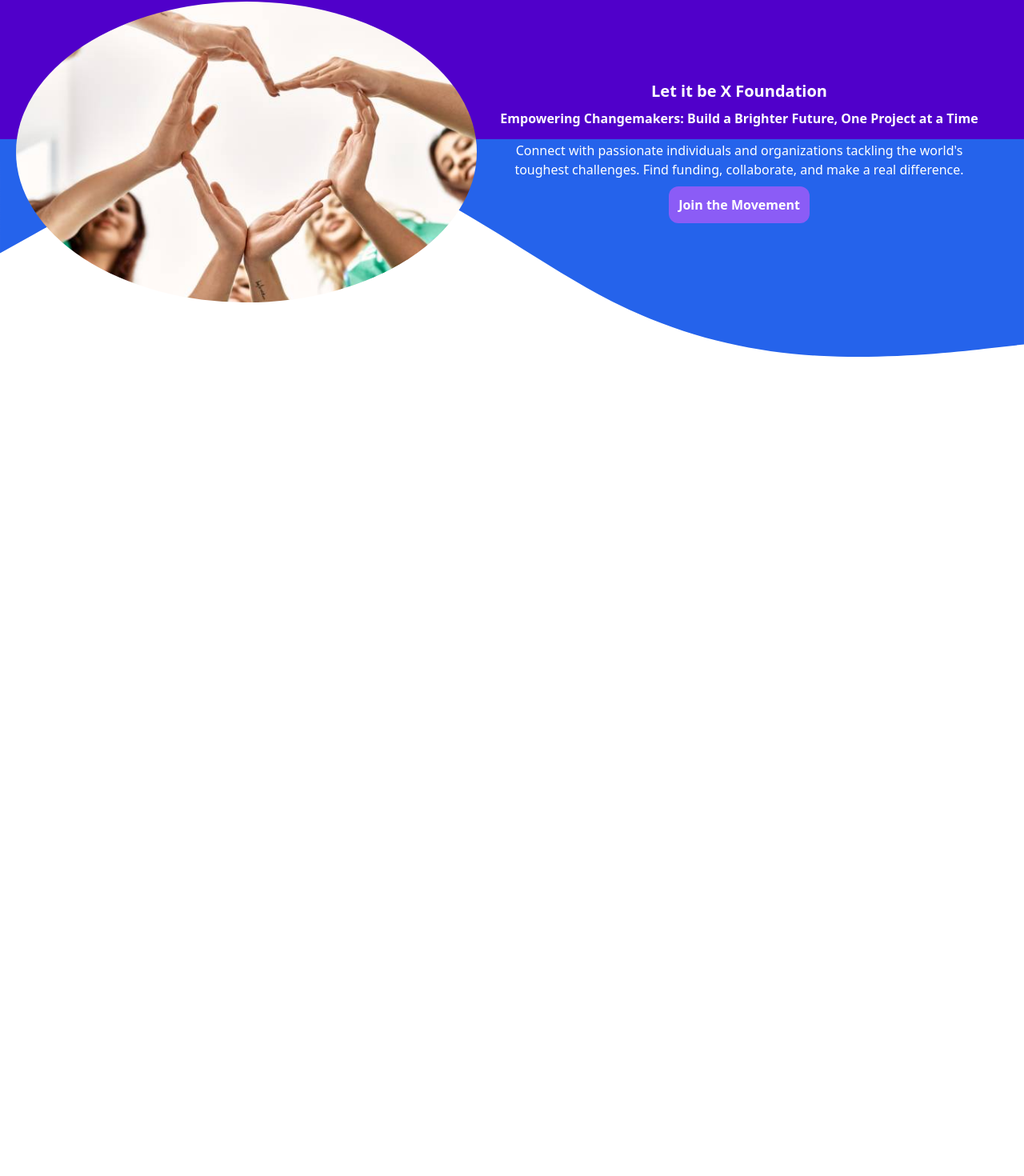
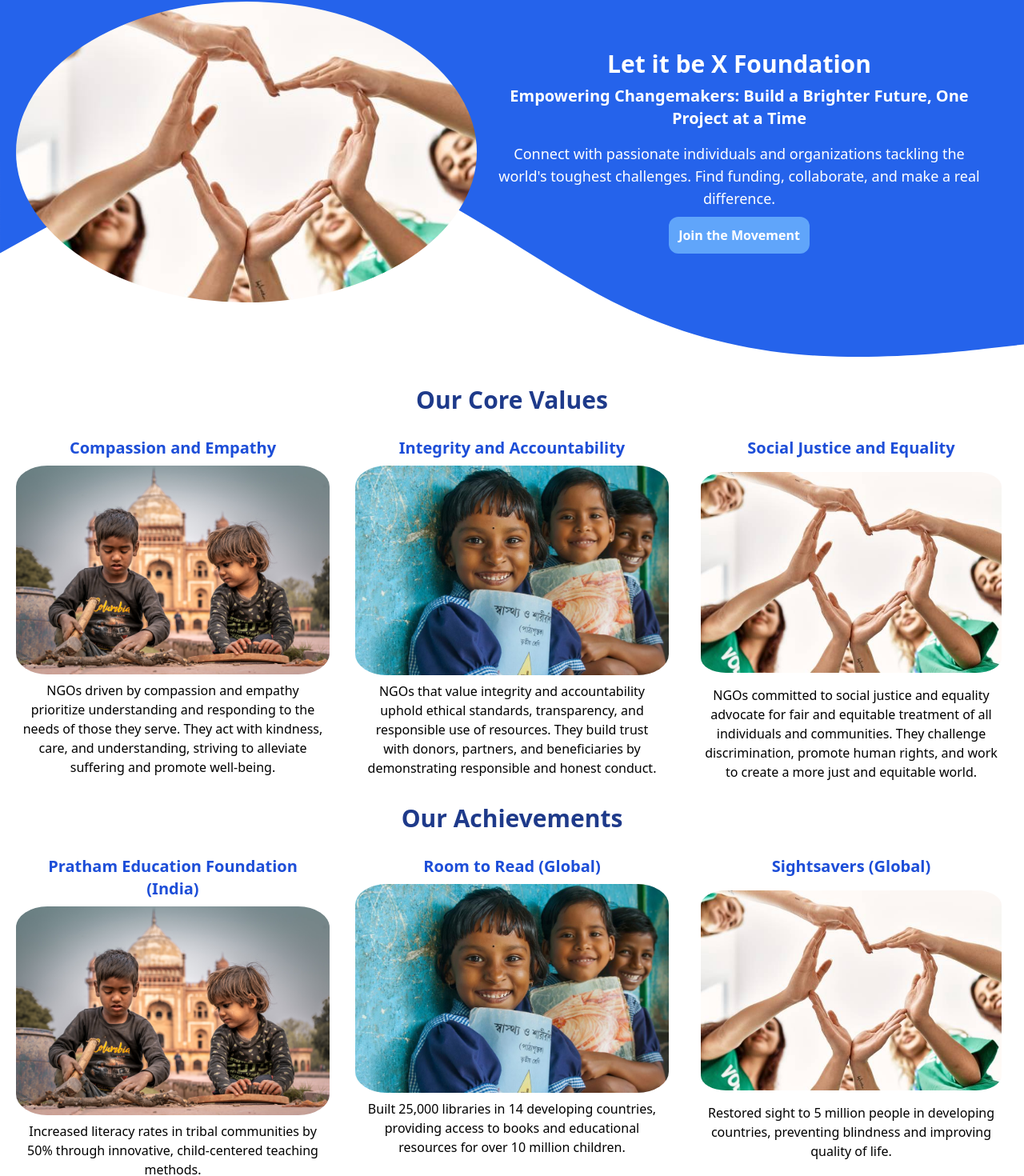
Before and after one commit to RisshabSingla/JuridentInternship, a React (Create React App) app in the folder frontend/: page / in a window 1280 px wide. Shown: the part 115-1585 px from the top of the page at 80% size. Before the commit the page ends 800 px from the top, so only its background shows below. Built offline with nearby package versions, Linux system fonts and the light colour scheme.

Commit message:
Core values & Achievement Section Made

```diff
--- a/frontend/src/pages/LandingPage.js
+++ b/frontend/src/pages/LandingPage.js
@@ -4,7 +4,7 @@ function HeadLine() {
   return (
     <div className="static ">
       <div className="w-screen absolute">
-        <div className="p-3" style={{ background: "#5000CA" }}>
+        <div className="p-3" style={{ background: "#2563eb" }}>
           <p className="invisible">Let it be something</p>
           <p className="invisible">Let it be something</p>
           <p className="invisible">Let it be something</p>
@@ -13,21 +13,21 @@ function HeadLine() {
           <p className="invisible">Let it be something</p>
           <p className="invisible">Let it be something</p>
         </div>
-        <img src="./svgs/waves.svg" />
+        <img alt="" src="./svgs/waves.svg" />
       </div>
       <div className="md:flex w-screen absolute p-2 ">
         <div className="h-1/2">
           <PhotoSlider length={4} />
         </div>
         <div className="md:w-1/2 text-center my-auto">
-          <div className="text-xl	 font-extrabold	md:text-white">
+          <div className="text-3xl	 font-extrabold	md:text-white">
             Let it be X Foundation
           </div>
-          <div className="p-2 font-bold	md:text-white">
+          <div className="text-xl p-2 font-bold	md:text-white">
             Empowering Changemakers: Build a Brighter Future, One Project at a
             Time
           </div>
-          <div className="p-2 font-medium	md:text-white">
+          <div className="p-2 text-lg font-medium	md:text-white">
             Connect with passionate individuals and organizations tackling the
             world's toughest challenges. Find funding, collaborate, and make a
             real difference.
@@ -36,7 +36,7 @@ function HeadLine() {
           <div className="p-3">
             <a
               href="/getinvolved"
-              className="hover:bg-violet-600 rounded-xl bg-violet-500 p-3 md:text-white font-bold"
+              className="hover:bg-blue-500 rounded-xl bg-blue-400 p-3 md:text-white font-bold"
             >
               Join the Movement
             </a>
@@ -47,13 +47,136 @@ function HeadLine() {
   );
 }
 
+function CoreValues() {
+  return (
+    <>
+      <div className="text-3xl text-blue-900 font-extrabold text-center">
+        Our Core Values
+      </div>
+      <div>
+        <div className="grid lg:grid-cols-3 md:grid-cols-2 grid-cols-1 gap-4 p-3">
+          <div className="p-2">
+            <p className="text-xl text-blue-700 font-extrabold text-center p-2">
+              Compassion and Empathy
+            </p>
+            <img
+              alt=""
+              style={{ borderRadius: "10%" }}
+              src="./images/landingImage1.jpeg"
+            />
+            <p className="text-center p-2">
+              NGOs driven by compassion and empathy prioritize understanding and
+              responding to the needs of those they serve. They act with
+              kindness, care, and understanding, striving to alleviate suffering
+              and promote well-being.
+            </p>
+          </div>
+          <div className="p-2">
+            <p className="text-xl text-blue-700 font-extrabold text-center p-2">
+              Integrity and Accountability
+            </p>
+            <img
+              alt=""
+              style={{ borderRadius: "10%" }}
+              src="./images/landingImage2.jpeg"
+            />
+            <p className="text-center p-2">
+              NGOs that value integrity and accountability uphold ethical
+              standards, transparency, and responsible use of resources. They
+              build trust with donors, partners, and beneficiaries by
+              demonstrating responsible and honest conduct.
+            </p>
+          </div>
+          <div className="p-2">
+            <p className="text-xl text-blue-700 font-extrabold text-center p-2">
+              Social Justice and Equality
+            </p>
+            <img
+              className="p-2"
+              alt=""
+              style={{ borderRadius: "10%" }}
+              src="./images/landingImage3.jpeg"
+            />
+            <p className="text-center p-2">
+              NGOs committed to social justice and equality advocate for fair
+              and equitable treatment of all individuals and communities. They
+              challenge discrimination, promote human rights, and work to create
+              a more just and equitable world.
+            </p>
+          </div>
+        </div>
+      </div>
+    </>
+  );
+}
+
+function Achievements() {
+  return (
+    <>
+      <div className="text-3xl text-blue-900 font-extrabold text-center">
+        Our Achievements
+      </div>
+      <div>
+        <div className="grid lg:grid-cols-3 md:grid-cols-2 grid-cols-1 gap-4 p-3">
+          <div className="p-2">
+            <p className="text-xl text-blue-700 font-extrabold text-center p-2">
+              Pratham Education Foundation (India)
+            </p>
+            <img
+              alt=""
+              style={{ borderRadius: "10%" }}
+              src="./images/landingImage1.jpeg"
+            />
+            <p className="text-center p-2">
+              Increased literacy rates in tribal communities by 50% through
+              innovative, child-centered teaching methods.
+            </p>
+          </div>
+          <div className="p-2">
+            <p className="text-xl text-blue-700 font-extrabold text-center p-2">
+              Room to Read (Global)
+            </p>
+            <img
+              alt=""
+              style={{ borderRadius: "10%" }}
+              src="./images/landingImage2.jpeg"
+            />
+            <p className="text-center p-2">
+              Built 25,000 libraries in 14 developing countries, providing
+              access to books and educational resources for over 10 million
+              children.
+            </p>
+          </div>
+          <div className="p-2">
+            <p className="text-xl text-blue-700 font-extrabold text-center p-2">
+              Sightsavers (Global)
+            </p>
+            <img
+              className="p-2"
+              alt=""
+              style={{ borderRadius: "10%" }}
+              src="./images/landingImage3.jpeg"
+            />
+            <p className="text-center p-2">
+              Restored sight to 5 million people in developing countries,
+              preventing blindness and improving quality of life.
+            </p>
+          </div>
+        </div>
+      </div>
+    </>
+  );
+}
+
 function LandingPage() {
   return (
-    <div>
-      <div className="relative ">
-        <HeadLine />
+    <>
+      <HeadLine />
+      <div className="lg:mt-[500px] md:mt-[400px] mt-[600px]">
+        <CoreValues />
+        <Achievements />
       </div>
-    </div>
+    </>
   );
 }
 
```
